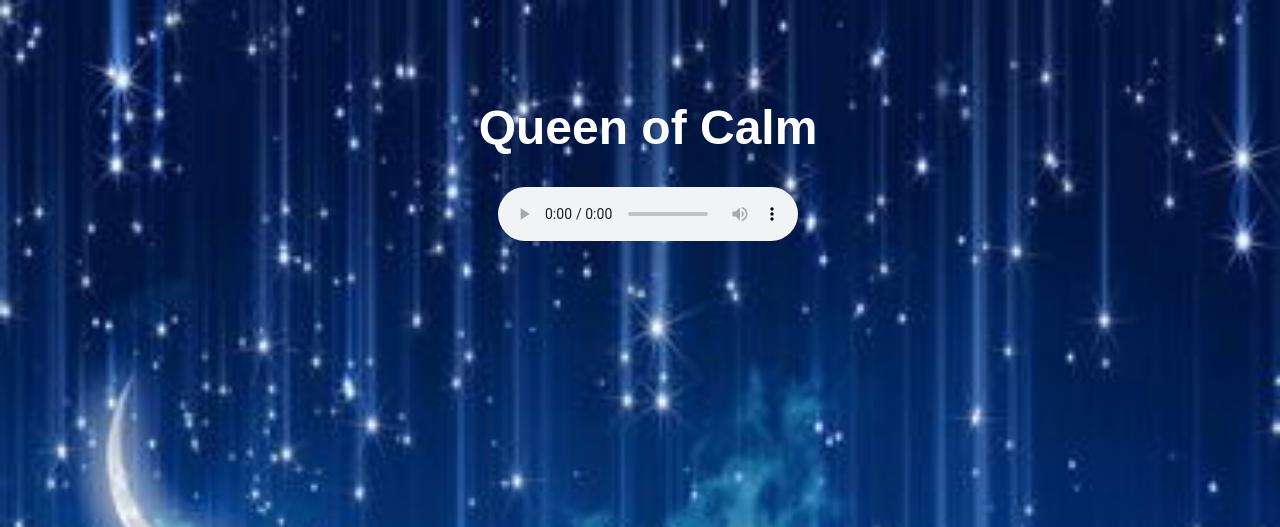
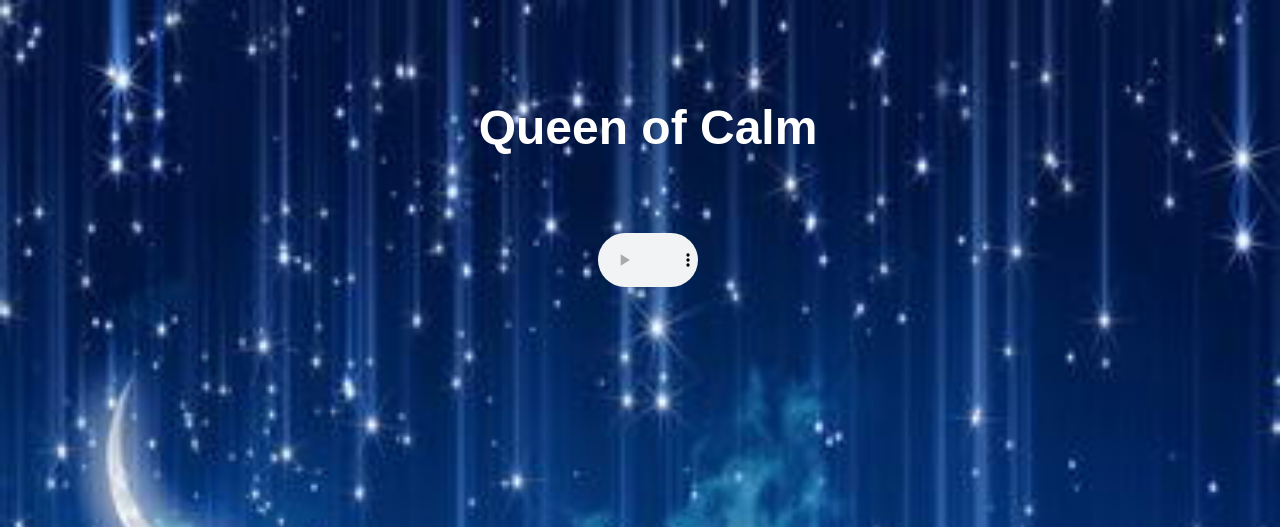
Before and after one commit to wittsparks/portfolio, a PHP site: page /queen/index.php in a window 1280 px wide. Shown: the top 527 px of the page. Run offline with PHP 8.4, Linux system fonts and the light colour scheme.

Commit message:
queen of calm

```diff
--- a/queen/index.php
+++ b/queen/index.php
@@ -15,6 +15,12 @@
       margin-top: 100px;
       font-size: 300%;
    }
+
+   audio {
+      margin:0 auto;
+      width:100px;
+      height:100px;
+   }
 </style>
 <script>
 </script>
```
